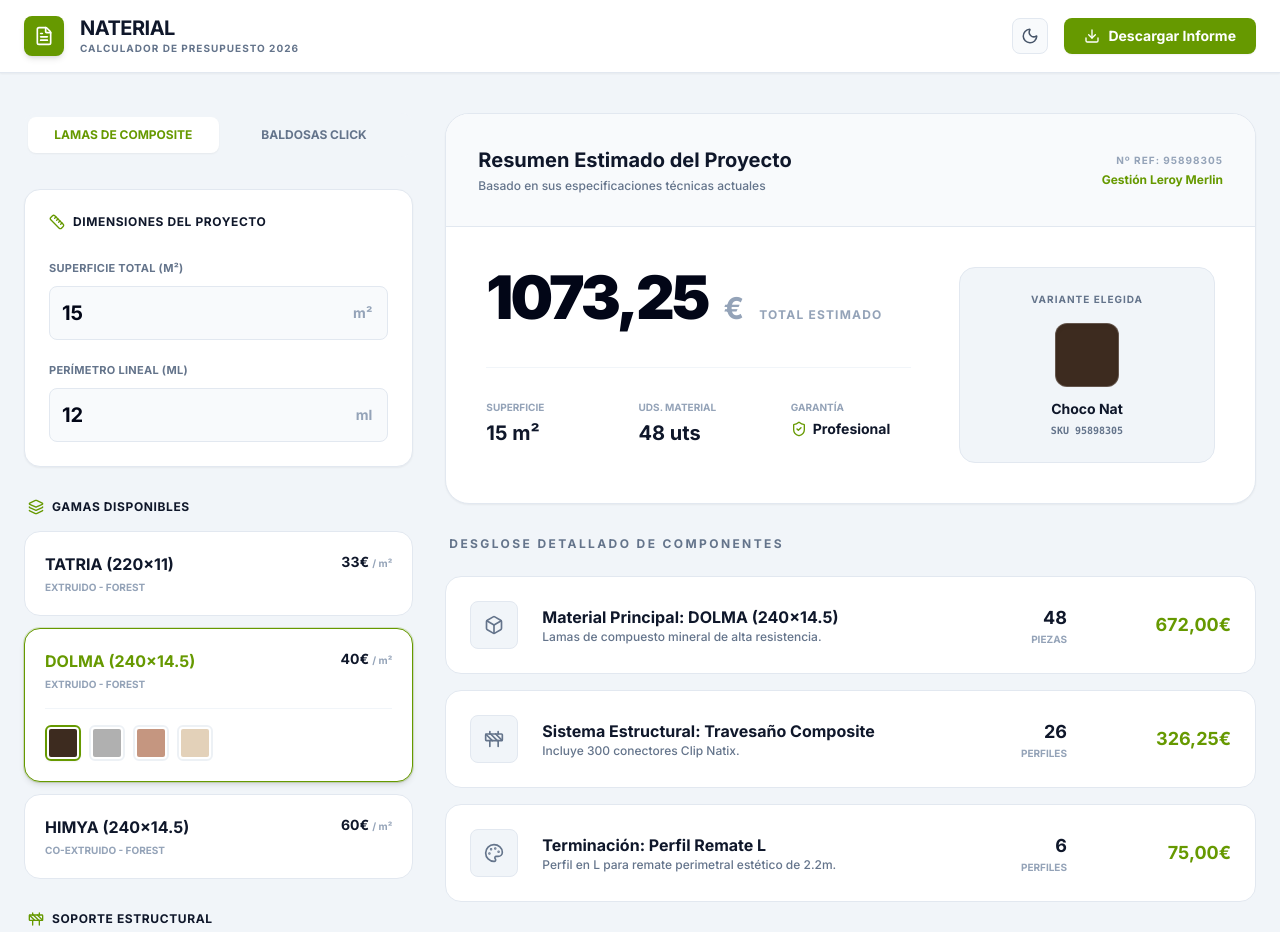
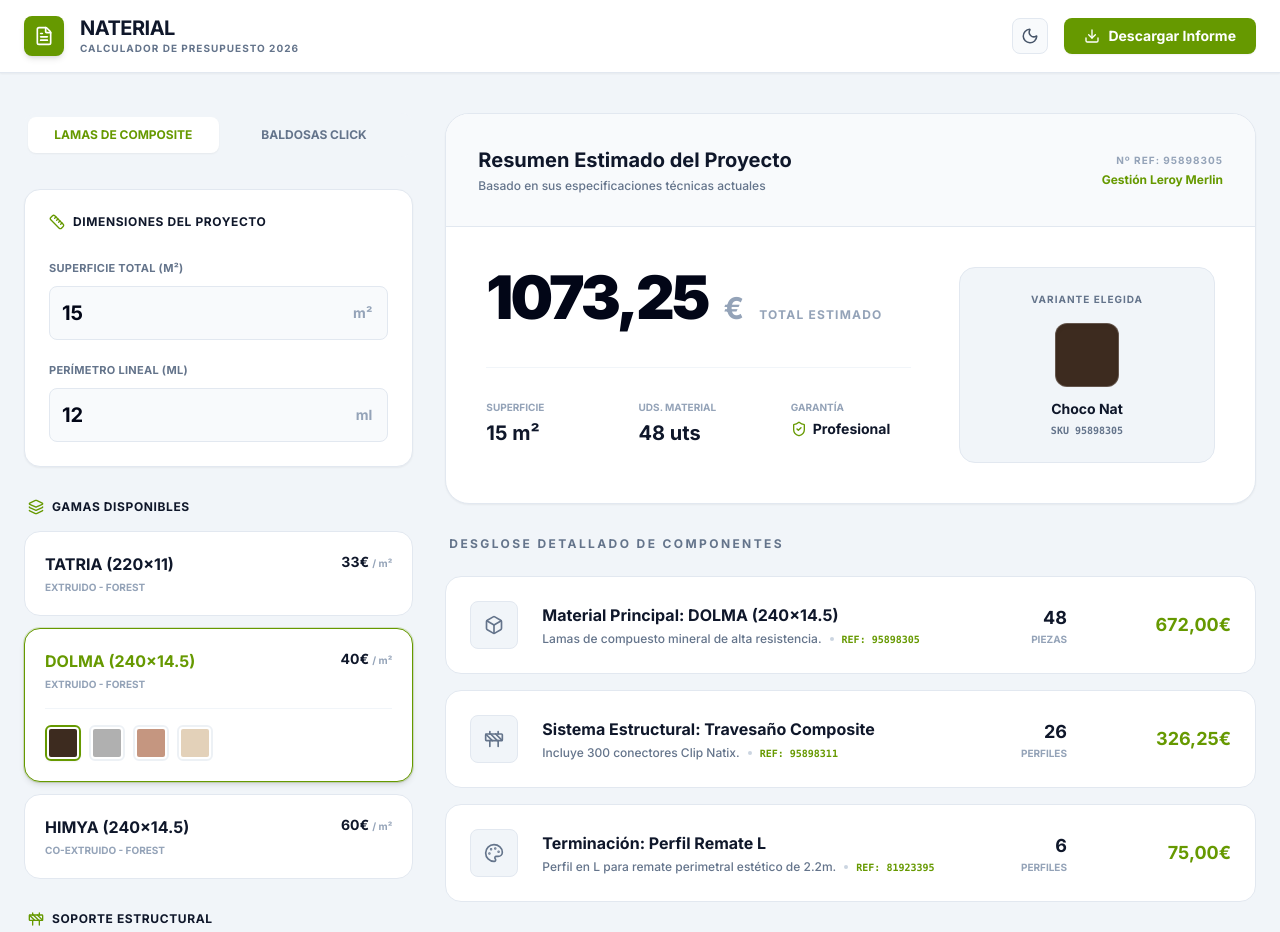
Before and after one commit to rcaspad/presupuestador-naterial, a React (Vite) app: page / in a window 1280 px wide. Shown: the top 932 px of the page. Built offline with nearby package versions, Linux system fonts and the light colour scheme.

Commit message:
feat: show product references in summary and optimized print PDF

```diff
--- a/src/App.jsx
+++ b/src/App.jsx
@@ -435,7 +435,11 @@ const App = () => {
                   </div>
                   <div>
                     <h4 className="font-bold text-base text-slate-900 dark:text-white">Material Principal: {gama.nombre}</h4>
-                    <p className="text-xs text-slate-500 font-medium">{tipo === 'lamas' ? 'Lamas de compuesto mineral de alta resistencia.' : 'Baldosas modulares de fácil instalación.'}</p>
+                    <div className="flex items-center gap-2 mt-1">
+                      <p className="text-xs text-slate-500 font-medium">{tipo === 'lamas' ? 'Lamas de compuesto mineral de alta resistencia.' : 'Baldosas modulares de fácil instalación.'}</p>
+                      <div className="w-1 h-1 rounded-full bg-slate-300 dark:bg-slate-700" />
+                      <p className="text-[10px] font-mono font-bold text-leroy-green uppercase">REF: {variante.ref}</p>
+                    </div>
                   </div>
                 </div>
                 <div className="flex items-center gap-12 sm:gap-16">
@@ -458,7 +462,11 @@ const App = () => {
                     </div>
                     <div>
                       <h4 className="font-bold text-base text-slate-900 dark:text-white">Sistema Estructural: {travesaño.nombre}</h4>
-                      <p className="text-xs text-slate-500 font-medium">Incluye {calculos.numClips} conectores {clipInfo?.nombre}.</p>
+                      <div className="flex items-center gap-2 mt-1">
+                        <p className="text-xs text-slate-500 font-medium">Incluye {calculos.numClips} conectores {clipInfo?.nombre}.</p>
+                        <div className="w-1 h-1 rounded-full bg-slate-300 dark:bg-slate-700" />
+                        <p className="text-[10px] font-mono font-bold text-leroy-green uppercase">REF: {travesaño.ref}</p>
+                      </div>
                     </div>
                   </div>
                   <div className="flex items-center gap-12 sm:gap-16">
@@ -481,7 +489,11 @@ const App = () => {
                   </div>
                   <div>
                     <h4 className="font-bold text-base text-slate-900 dark:text-white">Terminación: {ACCESORIOS.perfiles.nombre}</h4>
-                    <p className="text-xs text-slate-500 font-medium">Perfil en L para remate perimetral estético de 2.2m.</p>
+                    <div className="flex items-center gap-2 mt-1">
+                      <p className="text-xs text-slate-500 font-medium">Perfil en L para remate perimetral estético de 2.2m.</p>
+                      <div className="w-1 h-1 rounded-full bg-slate-300 dark:bg-slate-700" />
+                      <p className="text-[10px] font-mono font-bold text-leroy-green uppercase">REF: {ACCESORIOS.perfiles.ref}</p>
+                    </div>
                   </div>
                 </div>
                 <div className="flex items-center gap-12 sm:gap-16">
@@ -537,10 +549,11 @@ const App = () => {
           .lg\\:col-span-8 { width: 100% !important; }
           .bg-white, .bg-slate-50, .bg-slate-100 { background: white !important; border-bottom: 1px solid #eee !important; }
           .border { border: 1px solid #eee !important; }
-          .shadow-sm, .shadow-md { shadow: none !important; }
+          .shadow-sm, .shadow-md { box-shadow: none !important; }
           .text-leroy-green { color: #669900 !important; font-weight: bold; }
           .text-slate-950, .text-slate-900 { color: black !important; }
-          .text-slate-500, .text-slate-400 { color: #666 !important; }
+          .text-slate-500, .text-slate-400 { color: #555 !important; }
+          .font-mono { font-family: monospace !important; border: 1px solid #eee; padding: 1px 3px; border-radius: 2px; }
         }
       `}} />
     </div>
```
